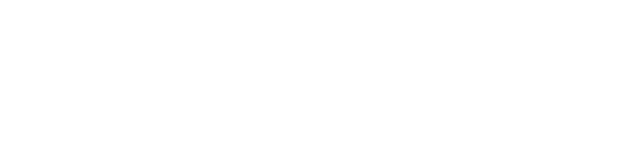
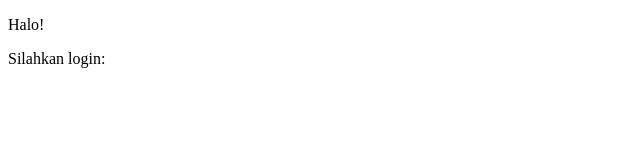
Before and after one commit to WennyCS/BelajarGit-PetaniKode, a plain HTML site: page login.html in a window 1280 px wide. Shown: the whole page, without its empty margins (0-640 px from the left). Drawn offline with Linux system fonts and the light colour scheme.

Commit message:
ubah isi login.html di cabang master-2

```diff
--- a/login.html
+++ b/login.html
@@ -4,5 +4,7 @@
         <title>Login di Branch Main</title>
     </head>
     <body>
+        <p>Halo!</p>
+        <p>Silahkan login:</p>
     </body>
 </html>
```
